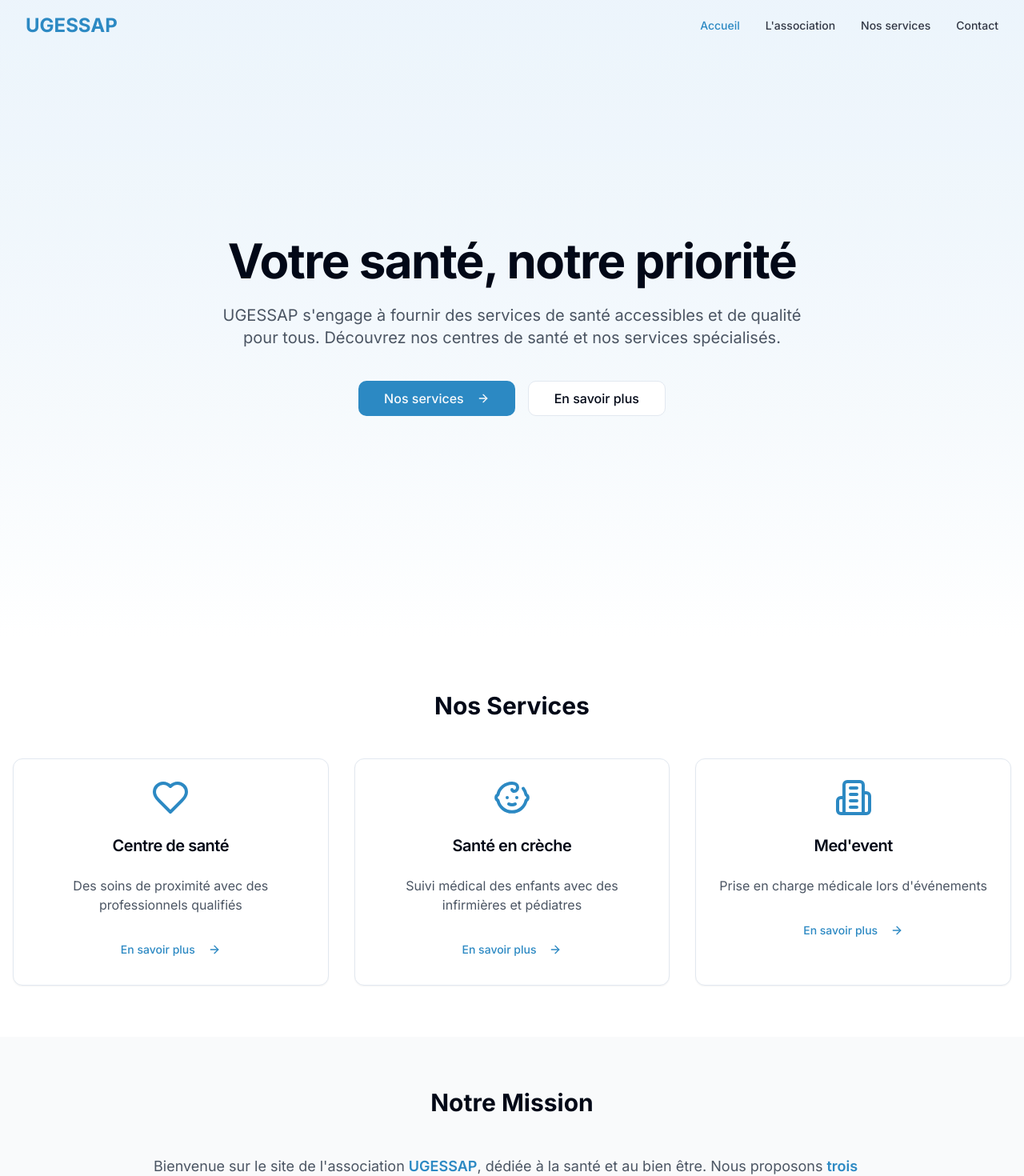
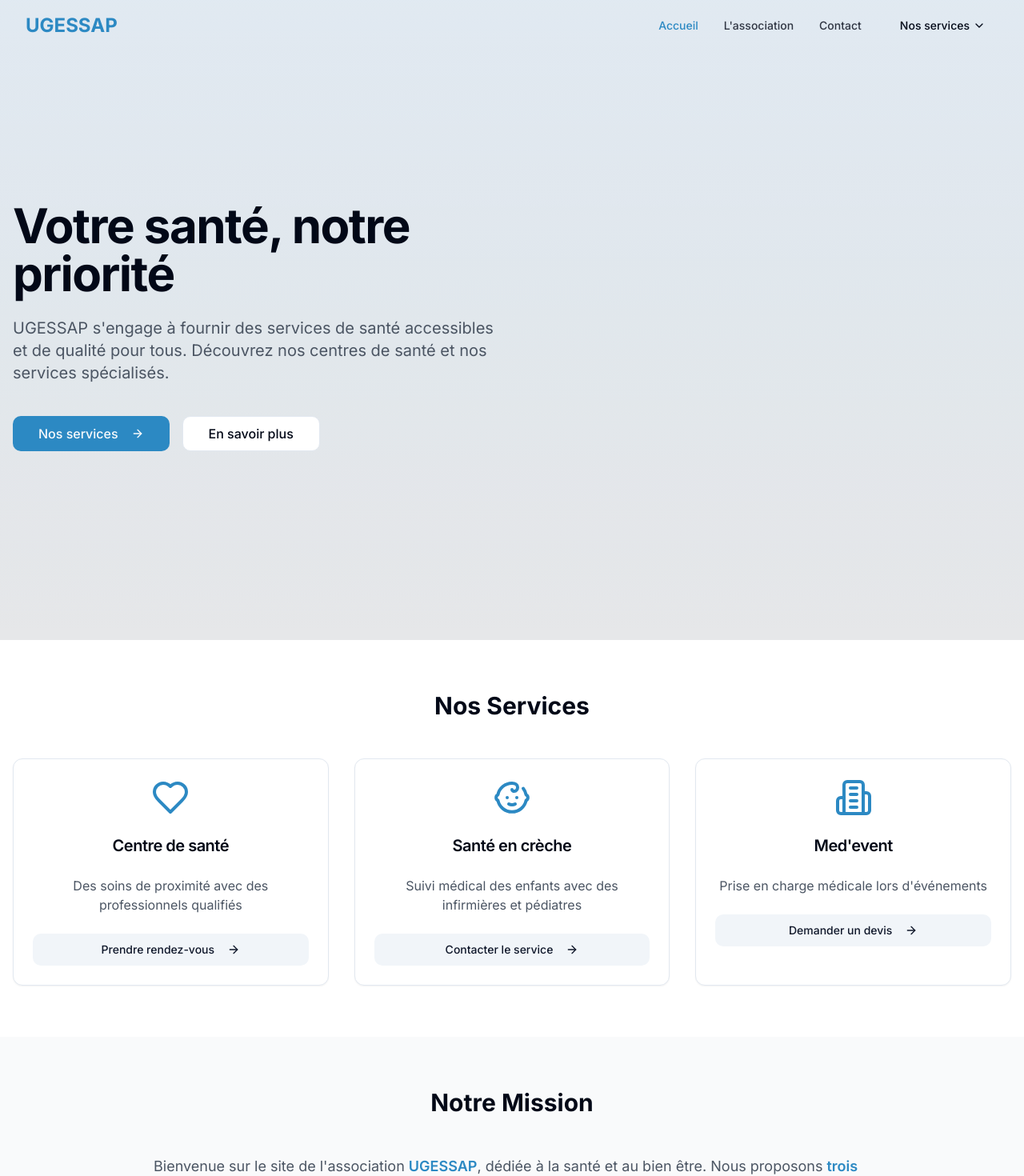
Before and after one commit to victorraguin/welcoming-ugessap, a React (Vite) app: page / in a window 1280 px wide. Shown: the top 1470 px of the page at 80% size. Built offline with nearby package versions, Linux system fonts and the light colour scheme.

Commit message:
Add doctor image and service buttons
- Added a doctor image to the Hero section with a slightly dark background.
- Implemented clickable buttons for specific services, such as scheduling an appointment for the health center.
- Included a list of services in the header.
[skip gpt_engineer]

```diff
--- a/src/components/Hero.tsx
+++ b/src/components/Hero.tsx
@@ -4,12 +4,13 @@ import { ArrowRight } from "lucide-react";
 const Hero = () => {
   return (
     <div className="relative min-h-screen flex items-center justify-center hero-gradient overflow-hidden">
-      <div className="absolute inset-0 z-0">
+      <div className="absolute inset-0 z-0 bg-gray-900/10">
         <div className="absolute inset-0 bg-gradient-to-b from-blue-50/50 to-transparent" />
       </div>
 
       <div className="container mx-auto px-4 pt-20 pb-16 relative z-10">
-        <div className="text-center max-w-3xl mx-auto">
+        <div className="grid grid-cols-1 md:grid-cols-2 gap-8 items-center">
+          <div className="text-left">
             <h1 className="text-4xl md:text-6xl font-bold tracking-tight slide-up">
               Votre santé, notre priorité
             </h1>
@@ -19,10 +20,11 @@ const Hero = () => {
               Découvrez nos centres de santé et nos services spécialisés.
             </p>
 
-          <div className="mt-10 flex flex-col sm:flex-row gap-4 justify-center items-center fade-in">
+            <div className="mt-10 flex flex-col sm:flex-row gap-4 items-start fade-in">
               <Button
                 size="lg"
                 className="w-full sm:w-auto text-base"
+                onClick={() => window.location.href = '#services'}
               >
                 Nos services
                 <ArrowRight className="ml-2 h-4 w-4" />
@@ -32,9 +34,19 @@ const Hero = () => {
                 variant="outline"
                 size="lg"
                 className="w-full sm:w-auto text-base"
+                onClick={() => window.location.href = '#about'}
               >
                 En savoir plus
               </Button>
+            </div>
+          </div>
+
+          <div className="hidden md:block">
+            <img
+              src="/doctor.jpg"
+              alt="Docteur UGESSAP"
+              className="rounded-lg shadow-xl w-full max-w-md mx-auto fade-in"
+            />
           </div>
         </div>
       </div>
--- a/src/components/Navbar.tsx
+++ b/src/components/Navbar.tsx
@@ -1,7 +1,13 @@
 import { useState, useEffect } from "react";
 import { Link, useLocation } from "react-router-dom";
-import { Menu, X } from "lucide-react";
+import { Menu, X, ChevronDown } from "lucide-react";
 import { Button } from "@/components/ui/button";
+import {
+  DropdownMenu,
+  DropdownMenuContent,
+  DropdownMenuItem,
+  DropdownMenuTrigger,
+} from "@/components/ui/dropdown-menu";
 
 const Navbar = () => {
   const [isOpen, setIsOpen] = useState(false);
@@ -16,10 +22,15 @@ const Navbar = () => {
     return () => window.removeEventListener("scroll", handleScroll);
   }, []);
 
+  const services = [
+    { name: "Centre de santé", path: "/services#sante" },
+    { name: "Santé en crèche", path: "/services#creche" },
+    { name: "Med'event", path: "/services#event" },
+  ];
+
   const navLinks = [
     { name: "Accueil", path: "/" },
     { name: "L'association", path: "/association" },
-    { name: "Nos services", path: "/services" },
     { name: "Contact", path: "/contact" },
   ];
 
@@ -50,6 +61,28 @@ const Navbar = () => {
                 {link.name}
               </Link>
             ))}
+
+            <DropdownMenu>
+              <DropdownMenuTrigger asChild>
+                <Button variant="ghost" className="flex items-center gap-1">
+                  Nos services
+                  <ChevronDown className="h-4 w-4" />
+                </Button>
+              </DropdownMenuTrigger>
+              <DropdownMenuContent align="end">
+                {services.map((service) => (
+                  <DropdownMenuItem key={service.path}>
+                    <Link
+                      to={service.path}
+                      className="w-full"
+                      onClick={() => setIsOpen(false)}
+                    >
+                      {service.name}
+                    </Link>
+                  </DropdownMenuItem>
+                ))}
+              </DropdownMenuContent>
+            </DropdownMenu>
           </div>
 
           {/* Mobile Navigation Button */}
@@ -85,6 +118,19 @@ const Navbar = () => {
                   {link.name}
                 </Link>
               ))}
+              <div className="pt-4 border-t">
+                <p className="text-sm font-semibold text-gray-500 mb-3">Nos services</p>
+                {services.map((service) => (
+                  <Link
+                    key={service.path}
+                    to={service.path}
+                    onClick={() => setIsOpen(false)}
+                    className="block py-2 text-foreground/80 hover:text-primary"
+                  >
+                    {service.name}
+                  </Link>
+                ))}
+              </div>
             </div>
           </div>
         </div>
--- a/src/components/Services.tsx
+++ b/src/components/Services.tsx
@@ -1,29 +1,42 @@
-import { Heart, Baby, Building2 } from "lucide-react";
+import { Heart, Baby, Building2, ArrowRight, Calendar } from "lucide-react";
 import { Card, CardContent, CardHeader, CardTitle } from "@/components/ui/card";
 import { Button } from "@/components/ui/button";
-import { ArrowRight } from "lucide-react";
+import { useNavigate } from "react-router-dom";
+import { toast } from "sonner";
 
 const services = [
   {
     icon: Heart,
     title: "Centre de santé",
     description: "Des soins de proximité avec des professionnels qualifiés",
+    action: {
+      label: "Prendre rendez-vous",
+      onClick: () => toast.success("Redirection vers la prise de rendez-vous")
+    }
   },
   {
     icon: Baby,
     title: "Santé en crèche",
     description: "Suivi médical des enfants avec des infirmières et pédiatres",
+    action: {
+      label: "Contacter le service",
+      onClick: () => toast.success("Redirection vers le formulaire de contact")
+    }
   },
   {
     icon: Building2,
     title: "Med'event",
     description: "Prise en charge médicale lors d'événements",
+    action: {
+      label: "Demander un devis",
+      onClick: () => toast.success("Redirection vers le formulaire de devis")
+    }
   },
 ];
 
 const Services = () => {
   return (
-    <section className="py-16 bg-white">
+    <section id="services" className="py-16 bg-white">
       <div className="container mx-auto px-4">
         <h2 className="text-3xl font-bold text-center mb-12">Nos Services</h2>
 
@@ -38,8 +51,13 @@ const Services = () => {
               </CardHeader>
               <CardContent className="text-center">
                 <p className="text-gray-600 mb-6">{service.description}</p>
-                <Button variant="ghost" className="text-primary hover:text-primary/80">
-                  En savoir plus <ArrowRight className="ml-2 h-4 w-4" />
+                <Button
+                  variant="secondary"
+                  className="w-full"
+                  onClick={service.action.onClick}
+                >
+                  {service.action.label}
+                  <ArrowRight className="ml-2 h-4 w-4" />
                 </Button>
               </CardContent>
             </Card>
```
Lines whose indentation alone changed are shown as unchanged.
